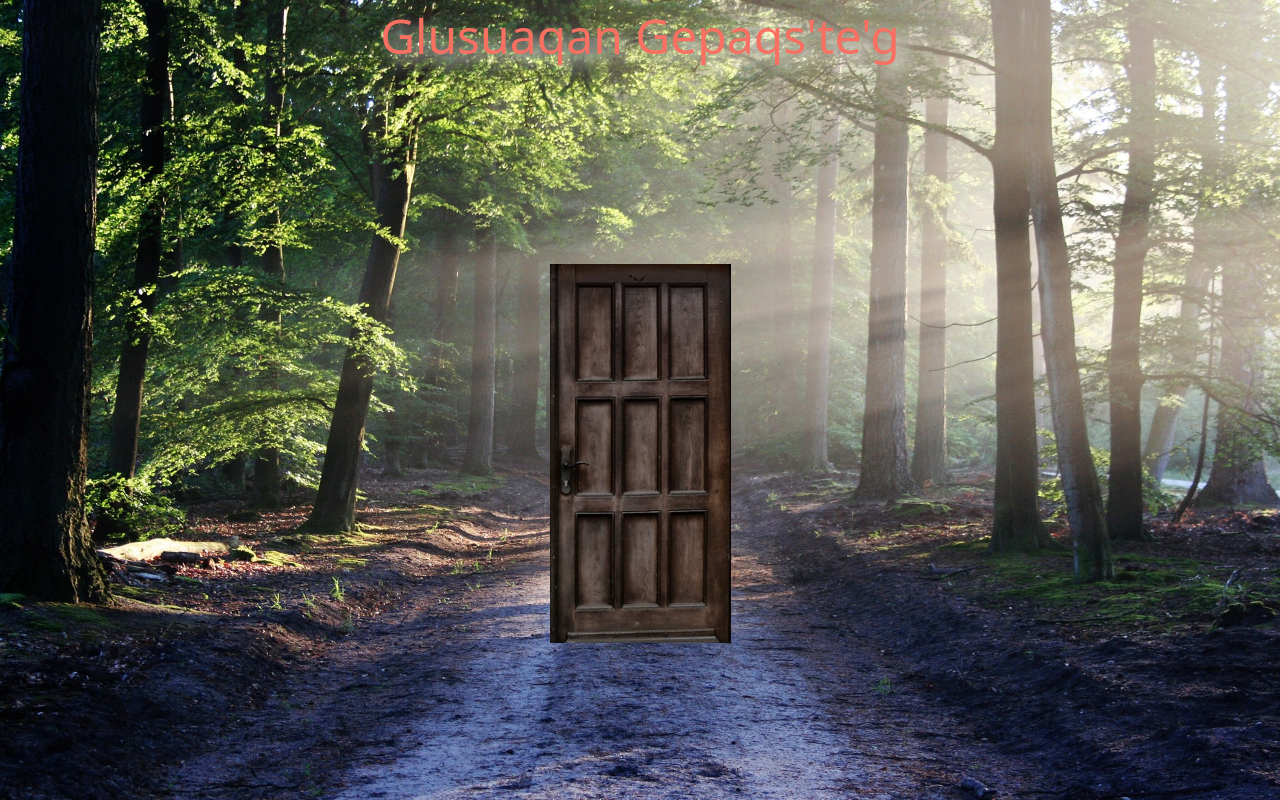
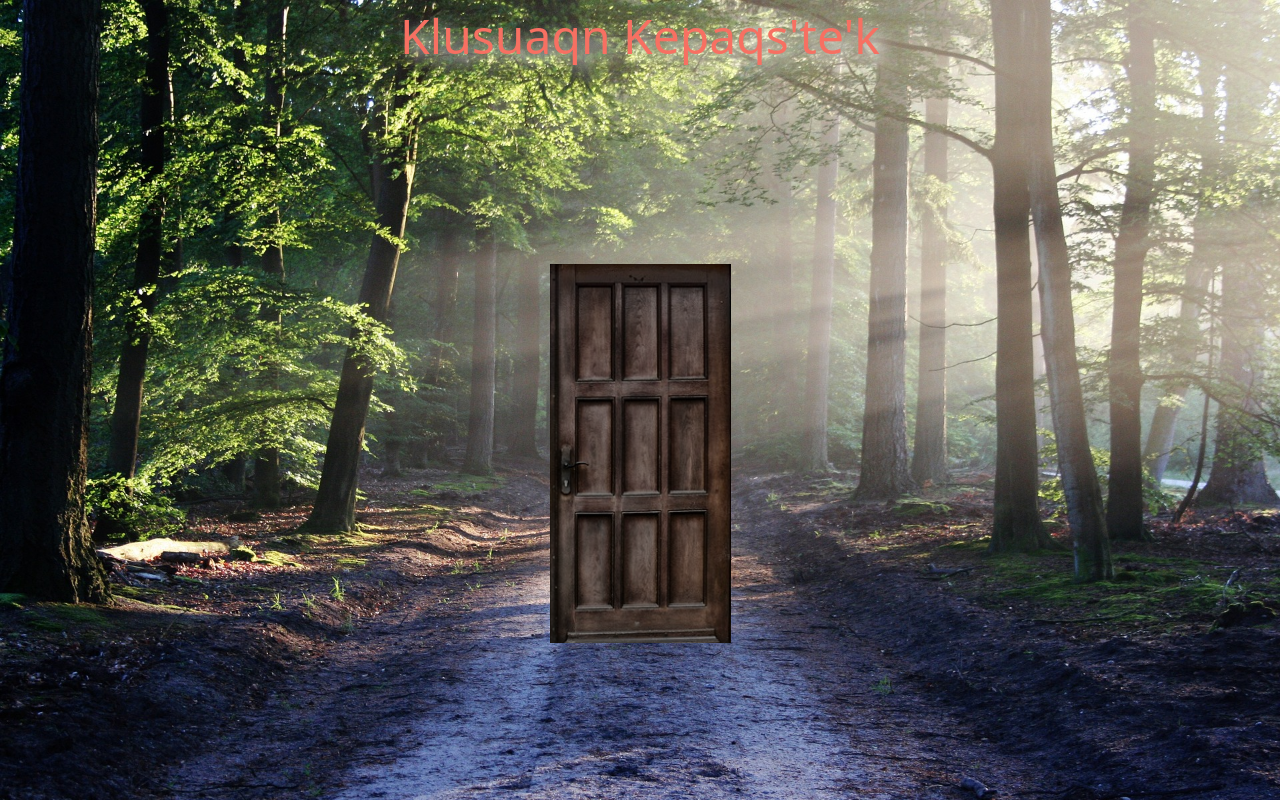
Before and after one commit to ldhwaddell/CSCI-3428-Pictionary, a website: page public/index.html in a window 1280 px wide. Drawn offline with nearby package versions, Linux system fonts and the light colour scheme.

Commit message:
Spelling tweak
Spelling tweak

```diff
--- a/public/index.html
+++ b/public/index.html
@@ -36,7 +36,7 @@
     <!--onclick="hideElement('title')"-->
     <div class="titlePageContainer" id="titlePage">
       <div class="title" id="title" onclick="hideElement('titlePage')">
-        Glusuaqan Gepaqs'te'g
+        Klusuaqn Kepaqs'te'k
       </div>
 
       <div class="titleImage" id="door">
```
